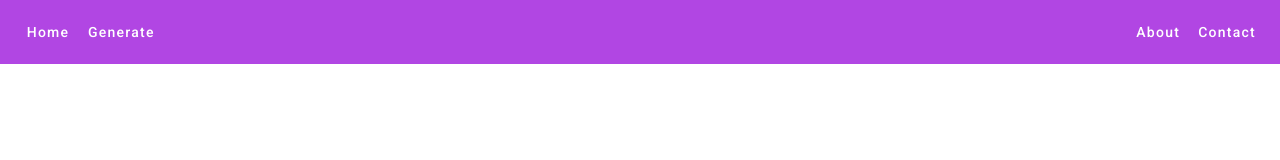
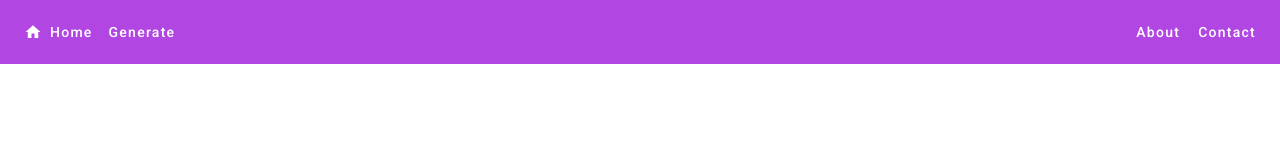
Before and after one commit to kevindgzmn/personas-app, an Angular app: page / in a window 1280 px wide. Shown: the top 160 px of the page. Built offline with nearby package versions, Linux system fonts and the light colour scheme.

Commit message:
Added Home angular material icon

```diff
--- a/src/app/app.module.ts
+++ b/src/app/app.module.ts
@@ -9,6 +9,8 @@ import { RouterOutlet } from '@angular/router';
 
 import { MatToolbarModule } from '@angular/material/toolbar';
 import { MatButtonModule } from '@angular/material/button';
+import { MatIconModule } from '@angular/material/icon';
+
 import { PersonasGenerationComponent } from './personas-generation/personas-generation.component';
 import { HomeComponent } from './home/home.component';
 
@@ -25,6 +27,7 @@ import { HomeComponent } from './home/home.component';
     BrowserAnimationsModule,
     MatToolbarModule,
     MatButtonModule,
+    MatIconModule,
     RouterOutlet
   ],
   providers: [
--- a/src/app/navbar/navbar.component.html
+++ b/src/app/navbar/navbar.component.html
@@ -1,5 +1,7 @@
 <mat-toolbar color="primary">
-    <a mat-button routerLink="/home">Home</a>
+    <a mat-button routerLink="/home">
+        <mat-icon aria-hidden="false" aria-label="Example home icon" fontIcon="home"></mat-icon>Home
+    </a>
     <a mat-button routerLink="/generate">Generate</a>
     <div class="spacer"></div>
     <a mat-button>About</a>
```
